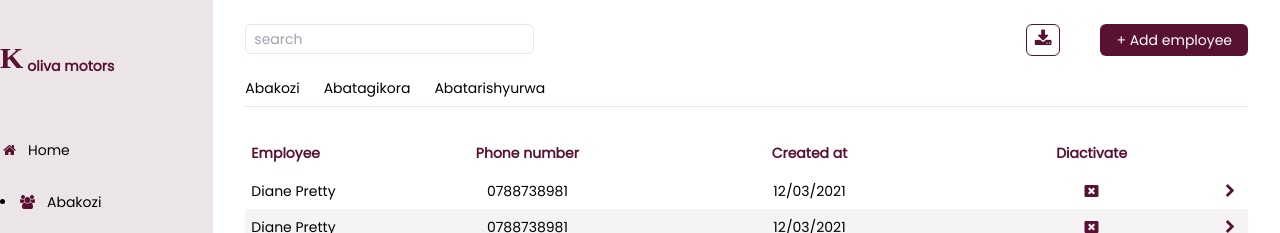
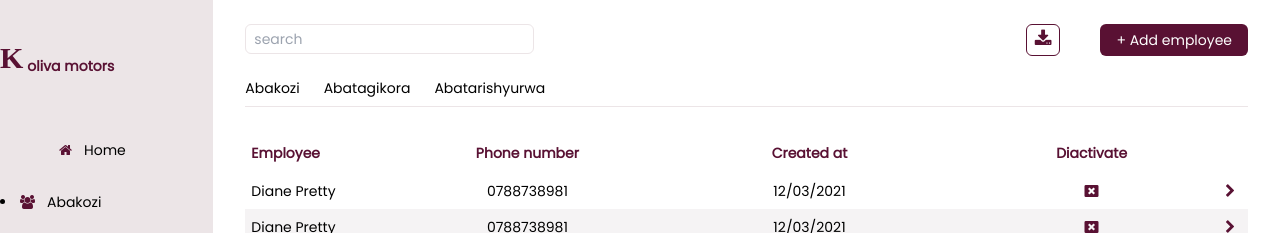
Before and after one commit to dianKoliva/kmFront, a React (Vite) app in the folder km/: page /employees in a window 1280 px wide. Shown: the top 233 px of the page. Built offline with nearby package versions, Linux system fonts and the light colour scheme; a web font is replaced by a local one.

Commit message:
new changes

```diff
--- a/km/src/components/nav/LefBar.jsx
+++ b/km/src/components/nav/LefBar.jsx
@@ -13,12 +13,12 @@ const LefBar = () => {
 <div className='mt-16 '>
 
    <div className='  hover:border-def  border-side border-l-3 borer-solid '>
-   <i className="fa cursor-pointer text-def fa-home mr-3"></i>
+   <i className="fa pl-14 cursor-pointer text-def fa-home mr-3"></i>
             Home
    </div>
 
         <li className='pt-8'>
-        <i className="fa cursor-pointer text-def fa-users mr-3"></i>
+        <i className="fa  cursor-pointer text-def fa-users mr-3"></i>
          Abakozi</li>
         <li className='pt-8'>
         <i className="fa cursor-pointer text-def fa-car mr-3"></i>
```
